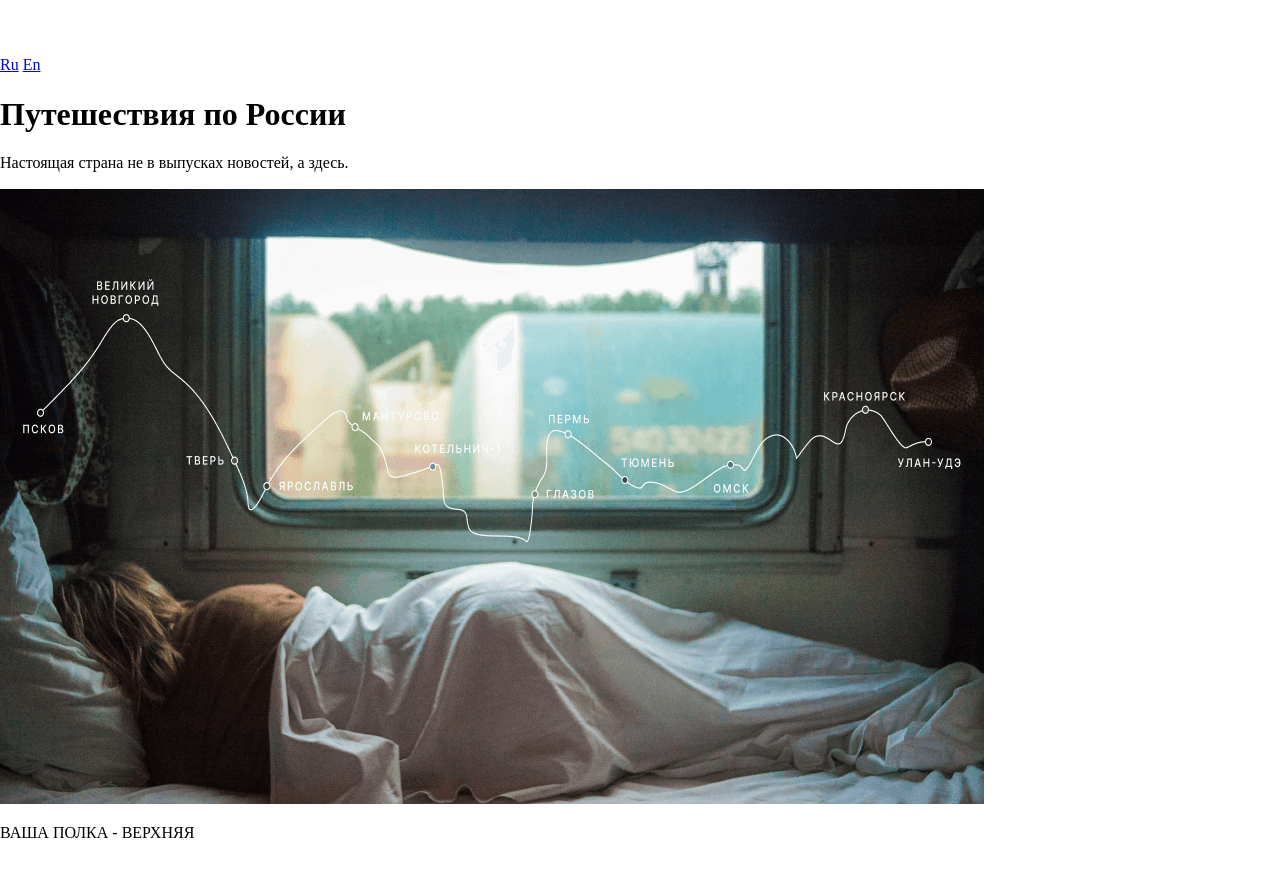
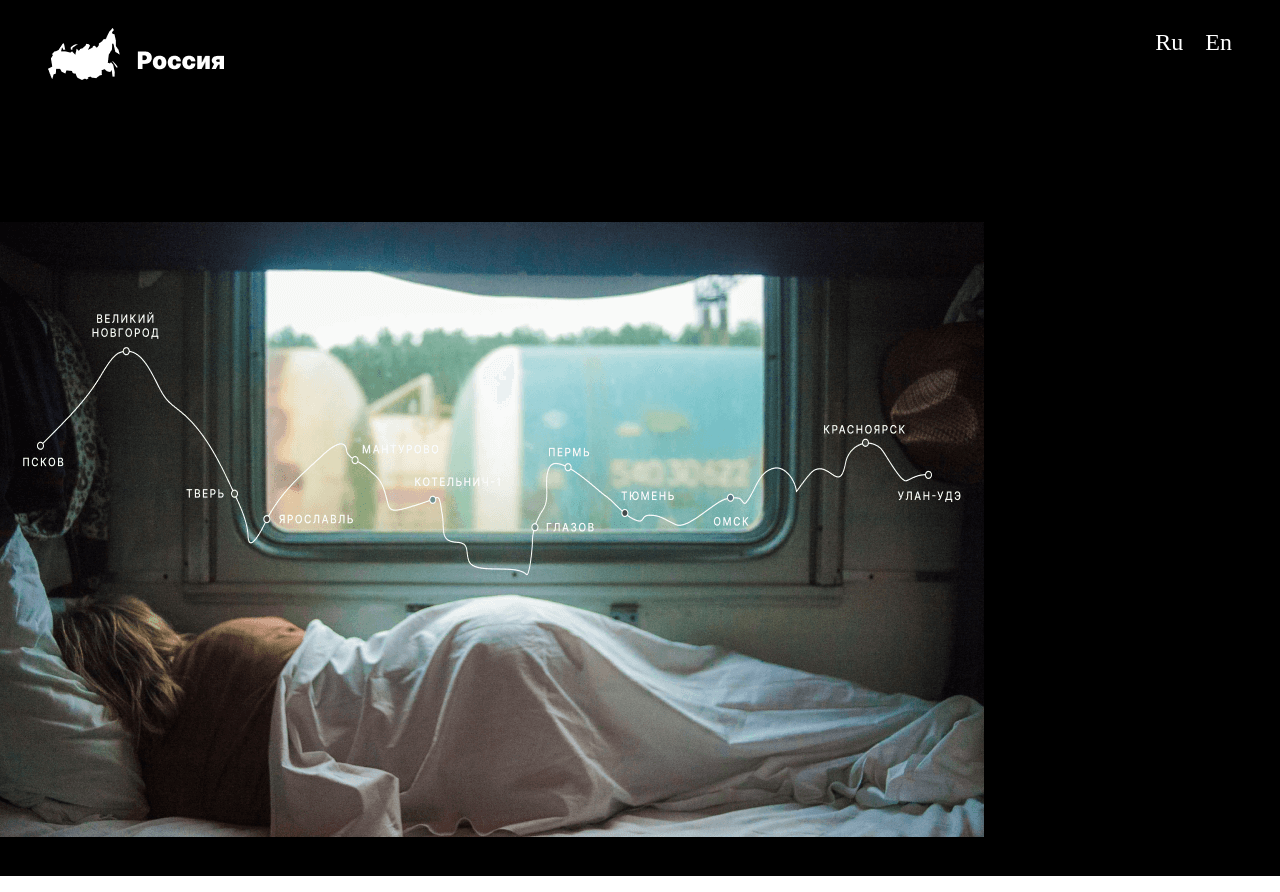
Before and after one commit to El-Stasyva/russian-travel, a plain HTML site: page index.html in a window 1280 px wide. Before the commit the page ends 859 px from the top, so only its background shows below. Drawn offline with Linux system fonts and the light colour scheme.

Commit message:
Задать свойства блоку header

```diff
--- a/blocks/header/__lang-link/header__lang-link.css
+++ b/blocks/header/__lang-link/header__lang-link.css
@@ -0,0 +1,14 @@
+.header__lang-link {
+  margin: 0;
+  padding: 0;
+  margin-left: 18px;
+  color: #FFFFFF;
+  font-size: 24px;
+  font-weight: 400;
+  line-height: 1.17;
+  text-decoration: none;
+}
+
+.header__lang-link:focus {
+  text-decoration: underline;
+}
--- /dev/null
+++ b/blocks/header/__lang-links/header__lang-links.css
@@ -0,0 +1,3 @@
+.header__lang-links {
+
+}
--- a/blocks/header/__logo/header__logo.css
+++ b/blocks/header/__logo/header__logo.css
@@ -0,0 +1,4 @@
+.header__logo {
+  width: 176px;
+  height: 52px;
+}
--- /dev/null
+++ b/blocks/header/header.css
@@ -0,0 +1,6 @@
+.header {
+  display: flex;
+  margin: 0;
+  padding: 28px 48px;
+  justify-content: space-between;
+}
--- /dev/null
+++ b/blocks/page/page.css
@@ -0,0 +1,5 @@
+.page {
+  margin: 0;
+  padding: 0;
+  background-color: #000000;
+}
--- a/pages/index.css
+++ b/pages/index.css
@@ -1,2 +1,11 @@
 /*Подключение стороннего файла стилей */
 @import url(../vendor/normalize.css);
+
+/* Стили всей страницы */
+@import url(../blocks/page/page.css);
+
+/* Блок header (логотип и переключение языков) */
+@import url(../blocks/header/header.css);
+@import url(../blocks/header/__logo/header__logo.css);
+@import url(../blocks/header/__lang-links/header__lang-links.css);
+@import url(../blocks/header/__lang-link/header__lang-link.css);
```
Also changed, not shown: index.html (+1 -0 lines).
